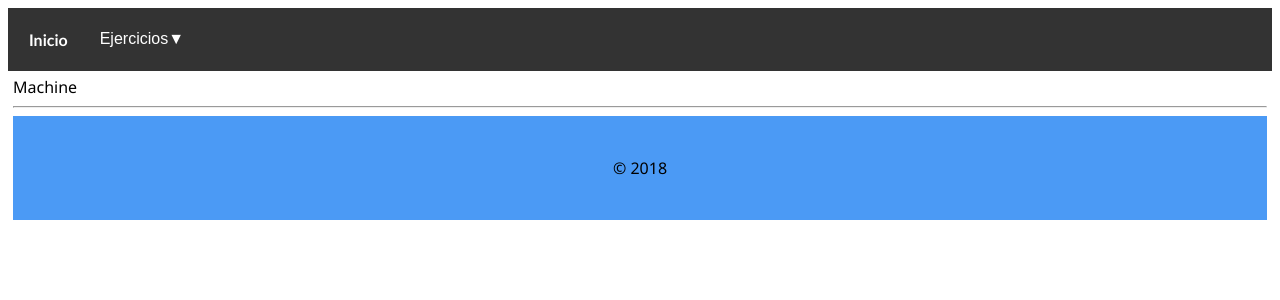
After one commit to nsuarezr1/MachineLearning, a Flask app: template templates/home.html in a window 1280 px wide. The commit adds this page. Shown: the top 300 px of the page. Run offline with Flask 3, Linux system fonts and the light colour scheme; the template is opened without the code that fills it, so the values that code supplies are empty.

Commit message:
Agregar un menú

```diff
--- a/app.py
+++ b/app.py
@@ -1,14 +1,14 @@
 from flask import Flask, render_template, request
 from datetime import datetime
 import regex as re
-import linearRegression601N
-import logisticRegression
+import RegresionLineal601N
+import RegresionLogistica601N
 
 app = Flask(__name__)
 
 @app.route("/")
-def hello():
-    return "Hello Flask"
+def home():
+    return render_template("home.html")
 
 @app.route("/hello/<name>")
 def hello_there(name):
@@ -22,26 +22,26 @@ def hello_there(name):
     content = f"Hello there, {clean_name} | Hour: {now}"
     return content
 
-@app.route("/exampleHTML/")
-def exampleHTML():
-    return render_template("index.html")
+@app.route("/CasoUso/")
+def CasoUso():
+    return render_template("CasoUso.html")
 
-@app.route("/linearRegression/", methods=["GET", "POST"])
-def calculateGrade():
+@app.route("/RegresionLineal/", methods=["GET", "POST"])
+def RegresionLineal():
     calculateResult = None
-    plot_url = linearRegression601N.generar_grafica()
+    plot_url = RegresionLineal601N.generar_grafica()
     if request.method == "POST":
         temperatura = float(request.form["temperatura"])
-        calculateResult = linearRegression601N.calcularHelados(temperatura)
-    return render_template("linearRegressionGrades.html", result=calculateResult, plot_url=plot_url)
+        calculateResult = RegresionLineal601N.calcularHelados(temperatura)
+    return render_template("RegresionLineal.html", result=calculateResult, plot_url=plot_url)
 
-@app.route("/linearLogistica/")
-def logistic():
-    return render_template("/linearLogistica.html")
+@app.route("/CasoUsoRegresionLogistica")
+def CasoUsoRegresionLogistica():
+    return render_template("CasoUsoRegresionLogistica.html")
 
 
-@app.route('/regresionLogistica', methods=['GET', 'POST'])
-def index():
+@app.route('/RegresionLogistica', methods=['GET', 'POST'])
+def RegresionLogistica():
     resultado = None
     if request.method == 'POST':
         # Recuperar los datos del formulario (ahora se permiten decimales)
@@ -50,13 +50,13 @@ def index():
         contraste = float(request.form['contraste'])
         bordes = float(request.form['bordes'])
         # Realizar la predicción
-        pred = logisticRegression.predecir_nuevo(pixeles, colores, contraste, bordes)
+        pred = RegresionLogistica601N.predecir_nuevo(pixeles, colores, contraste, bordes)
         resultado = "Contiene objeto" if pred == 1 else "No contiene objeto"
-    metricas = logisticRegression.obtener_metricas()
+    metricas = RegresionLogistica601N.obtener_metricas()
     # Información del dataset para mostrar en la interfaz
     dataset_info = {
         'titulo': 'Conjunto de Datos de Imágenes',
         'objetivo': 'Determinar si una imagen contiene un objeto',
         'descripcion': 'Este conjunto de datos contiene 100 registros con las variables: pixeles, colores, contraste y bordes.'
     }
-    return render_template('logisticRegresion.html', resultado=resultado, metricas=metricas, dataset_info=dataset_info)
+    return render_template('RegresionLogistica.html', resultado=resultado, metricas=metricas, dataset_info=dataset_info)
--- /dev/null
+++ b/static/css/site.css
@@ -0,0 +1,28 @@
+
+.navbar {
+    background-color: lightslategray;
+    font-size: 1em;
+    font-family: 'Trebuchet MS', 'Lucida Sans Unicode', 'Lucida Grande', 'Lucida Sans', Arial, sans-serif;
+    color: white;
+    padding: 8px 5px 8px 5px;
+}
+
+.navbar a {
+    text-decoration: none;
+    color: inherit;
+}
+
+.navbar-brand {
+    font-size: 1.2em;
+    font-weight: 600;
+}
+
+.navbar-item {
+    font-variant: small-caps;
+    margin-left: 30px;
+}
+
+.body-content {
+    padding: 5px;
+    font-family:'Segoe UI', Tahoma, Geneva, Verdana, sans-serif;
+}
--- a/static/css/styles.css
+++ b/static/css/styles.css
@@ -25,8 +25,6 @@
 .contenedor {
     max-width: 120rem;
     margin: 0 auto 4rem auto;
-
-
 }
 
 /*  Tipografia  */
@@ -46,6 +44,58 @@
 h2,
 h3 {
     text-align: center;
+}
+
+.navbar {
+    background-color: #333;
+    overflow: hidden;
+}
+
+.navbar a, .dropdown-btn {
+    float: left;
+    font-size: 16px;
+    color: white;
+    text-align: center;
+    padding: 14px 16px;
+    text-decoration: none;
+    border: none;
+    background: none;
+    cursor: pointer;
+}
+
+.dropdown {
+    float: left;
+    overflow: hidden;
+}
+
+.dropdown-content {
+    display: none;
+    position: absolute;
+    background-color: #f9f9f9;
+    min-width: 200px;
+    box-shadow: 0px 8px 16px rgba(0,0,0,0.2);
+    z-index: 1;
+}
+
+.dropdown-content a {
+    float: none;
+    color: black;
+    padding: 12px 16px;
+    text-decoration: none;
+    display: block;
+    text-align: left;
+}
+
+.dropdown-content a:hover {
+    background-color: #ddd;
+}
+
+.dropdown:hover .dropdown-content {
+    display: block;
+}
+
+.navbar a:hover, .dropdown:hover .dropdown-btn {
+    background-color: #575757;
 }
 
 .fondo {
@@ -76,6 +126,7 @@
     padding-left: 25%;
     padding-right: 25%;
 }
+
 .contenedor {
     max-width: 100rem;
     margin: 0 auto;
@@ -85,7 +136,7 @@
     border-radius: 1rem;
 }
 
-    .iconos{
+.iconos {
     display: flex;
     height: 15rem;
     width: 15rem;
@@ -94,7 +145,9 @@
     justify-content: space-evenly;
     align-items: center;
 }
-    .seccion1, .ejemplo{
+
+.seccion1,
+.ejemplo {
     display: flex;
     flex-direction: column;
     align-items: center;
--- /dev/null
+++ b/templates/home.html
@@ -0,0 +1,36 @@
+
+<!DOCTYPE html>
+<html>
+    <head>
+        <meta charset="utf-8" />
+        <title>Inicio</title>
+        <link rel="stylesheet" type="text/css" href="{{ url_for('static', filename='../static/css/site.css')}}" />
+        <link rel="stylesheet" href="{{ url_for('static', filename='../static/css/styles.css')}}">
+
+    </head>
+
+    <body>
+        <div class="navbar">
+            <a href="{{ url_for('home') }}" class="navbar-brand">Inicio</a>
+
+            <!-- Menú desplegable -->
+            <div class="dropdown">
+                <button class="dropdown-btn">Ejercicios▼</button>
+                <div class="dropdown-content">
+                    <a href="{{ url_for('CasoUso') }}">Casos de Uso</a>
+                    <a href="{{ url_for('RegresionLineal') }}">Regresión Lineal</a>
+                    <a href="{{ url_for('CasoUsoRegresionLogistica') }}">Caso de Uso Regresión Logística</a>
+                    <a href="{{ url_for('RegresionLogistica') }}">Regresión Logística</a>
+                </div>
+            </div>
+        </div>
+
+        <div class="body-content">
+            Machine
+            <hr/>
+            <footer>
+                <p>&copy; 2018</p>
+            </footer>
+        </div>
+    </body>
+</html>
```
Also changed, not shown: static/css/stylesCaso.css (+7 -1 lines), static/css/stylesHelados.css (+8 -0 lines), static/css/stylesLogistic.css (+9 -0 lines), templates/CasoUso.html (renamed from templates/index.html, +17 -1 lines), templates/CasoUsoRegresionLogistica.html (renamed from templates/linearLogistica.html, +23 -3 lines), templates/RegresionLineal.html (renamed from templates/linearRegressionGrades.html, +16 -0 lines), templates/RegresionLogistica.html (renamed from templates/logisticRegresion.html, +15 -0 lines), RegresionLineal601N.py (renamed from linearRegression601N.py), RegresionLogistica601N.py (renamed from logisticRegression.py). Lines whose indentation alone changed are shown as unchanged.
